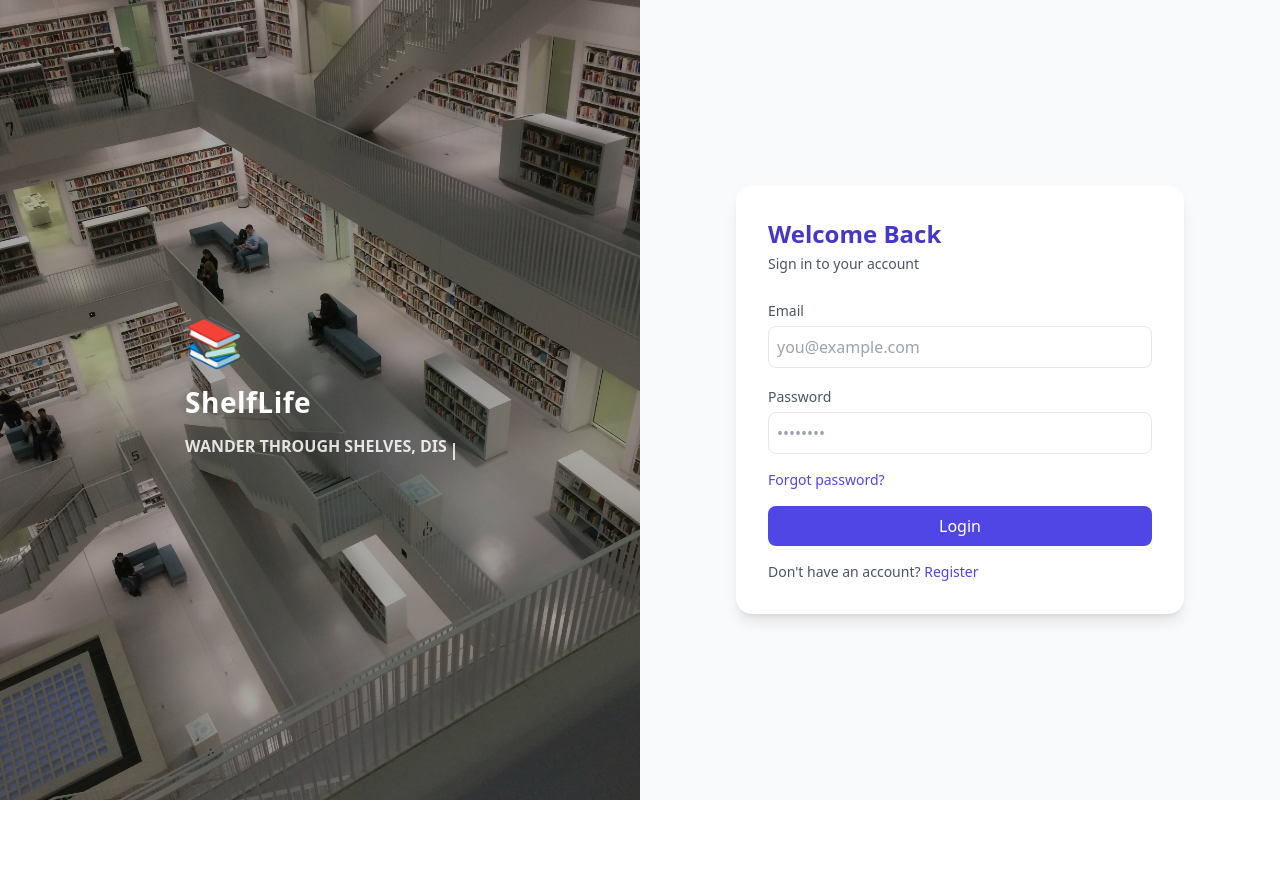
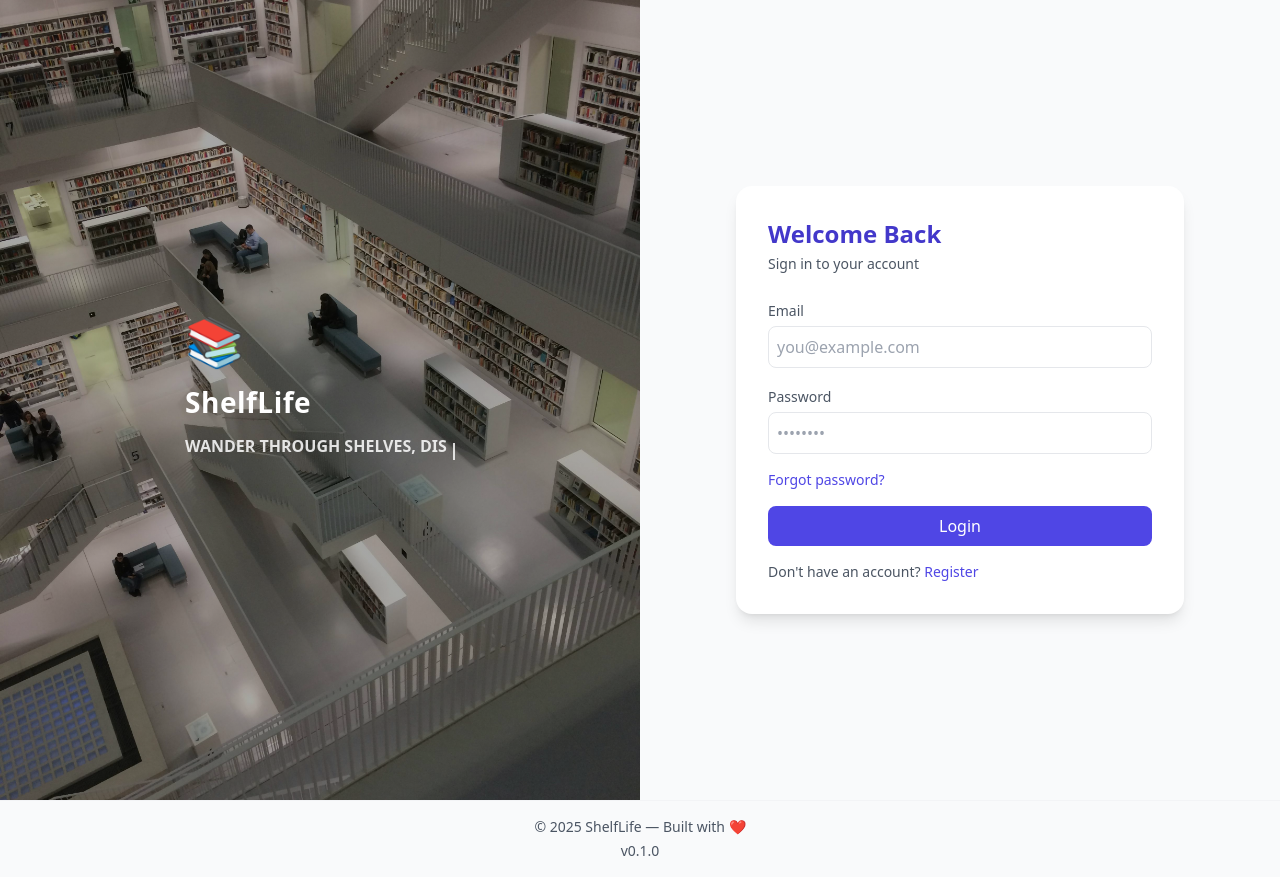
Before and after one commit to Udari2002/Library_new, a React (Vite) app in the folder frontend/: page /auth/login in a window 1280 px wide. Before the commit the page ends 800 px from the top, so only its background shows below. Built offline with nearby package versions, Linux system fonts and the light colour scheme; no server answers.

Commit message:
feat: add Footer component and integrate it into App layout for improved UI structure

```diff
--- a/frontend/src/App.jsx
+++ b/frontend/src/App.jsx
@@ -26,11 +26,14 @@ import Overdue from "./pages/user/Overdue.jsx";
 // Shared (placeholders)
 
 import { AuthProvider } from "./context/AuthContext.jsx";
+import Footer from "./components/Footer";
 
 export default function App() {
   return (
     <AuthProvider>
-      <Routes>
+      <div className="min-h-screen flex flex-col">
+        <main className="flex-1">
+          <Routes>
         {/* Auth */}
         <Route path="/auth/login" element={<Login />} />
   <Route path="/auth/forgot-password" element={<ForgotPassword />} />
@@ -138,9 +141,12 @@ export default function App() {
           }
         />
 
-        {/* Default */}
-        <Route path="/" element={<Navigate to="/auth/login" replace />} />
-      </Routes>
+            {/* Default */}
+            <Route path="/" element={<Navigate to="/auth/login" replace />} />
+          </Routes>
+        </main>
+        <Footer />
+      </div>
     </AuthProvider>
   );
 }
--- /dev/null
+++ b/frontend/src/components/Footer.jsx
@@ -0,0 +1,12 @@
+import React from 'react';
+
+export default function Footer() {
+  return (
+    <footer className="w-full bg-gray-50 border-t border-gray-100 py-4 text-center">
+      <div className="max-w-6xl mx-auto px-4 text-sm text-gray-600">
+        <div>© {new Date().getFullYear()} ShelfLife — Built with ❤️</div>
+        <div className="mt-1">v0.1.0</div>
+      </div>
+    </footer>
+  );
+}
--- a/frontend/src/pages/user/BorrowForm.jsx
+++ b/frontend/src/pages/user/BorrowForm.jsx
@@ -1,6 +1,7 @@
 import React, { useEffect, useState } from "react";
 import api from "../../api/axios";
 import { useAuth } from "../../context/AuthContext";
+import { Link } from "react-router-dom";
 
 export default function BorrowForm() {
   const { user } = useAuth();
@@ -60,13 +61,19 @@ export default function BorrowForm() {
             ))}
           </select>
 
+          <div className="flex gap-3">
             <button
               type="submit"
               disabled={loading}
-            className="w-full bg-indigo-600 hover:bg-indigo-700 text-white p-3 rounded-lg disabled:opacity-60"
+              className="flex-1 bg-indigo-600 hover:bg-indigo-700 text-white p-3 rounded-lg disabled:opacity-60 text-center"
             >
               {loading ? "Borrowing…" : "Borrow"}
             </button>
+
+            <Link to="/dashboard" className="flex-1 text-center border border-gray-200 hover:shadow px-3 py-3 rounded-lg">
+              Back to Dashboard
+            </Link>
+          </div>
         </form>
         {message && <p className="mt-3 text-sm text-gray-700 text-center">{message}</p>}
       </div>
```
Lines whose indentation alone changed are shown as unchanged.
